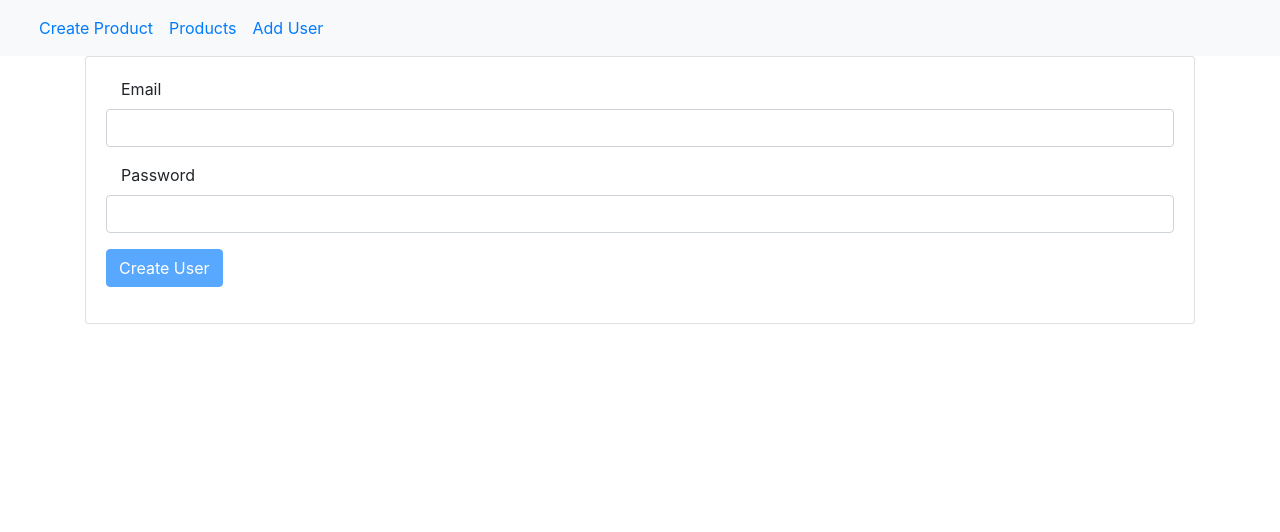
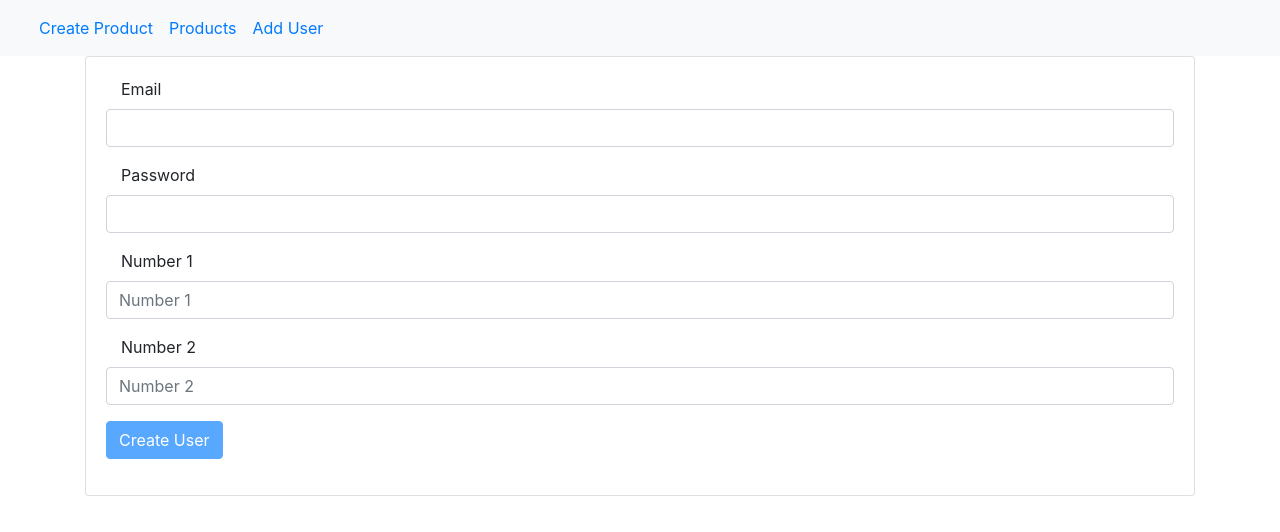
Before and after one commit to ngnawensv/angular11project, an Angular app: page /add-user in a window 1280 px wide. Shown: the top 532 px of the page. Built offline with nearby package versions, Linux system fonts and the light colour scheme.

Commit message:
multi field validator added

```diff
--- a/src/app/user-add/user-add.component.html
+++ b/src/app/user-add/user-add.component.html
@@ -18,6 +18,18 @@
                formControlName="password">
       </div>
 
+      <!--
+      This field are using to implement multi-field validator form
+      The form can be validate if the validator define on two field below is satisfy
+      -->
+      <div class="form-group">
+        <label class="col-md-4">Number 1</label>
+        <input type="text" class="form-control" placeholder="Number 1" formControlName="num1">
+      </div>
+      <div class="form-group">
+        <label class="col-md-4">Number 2</label>
+        <input type="text" class="form-control" placeholder="Number 2" formControlName="num2">
+      </div>
       <div class="form-group">
         <button type="submit"
                 class="btn btn-primary"
--- a/src/app/user-add/user-add.component.ts
+++ b/src/app/user-add/user-add.component.ts
@@ -24,9 +24,13 @@ export class UserAddComponent implements OnInit {
   createUserForm() {
     this.form = this.fb.group({
       email: ['', {Validators: [Validators.required, Validators.email], updateOn: 'blur'}],
-      password: ['', [Validators.required, Validators.minLength(8), createPasswordStringValidator()]
-      ]
-    });
+      password: ['', [Validators.required, Validators.minLength(8), createPasswordStringValidator()]],
+      num1: [null, Validators.required],
+      num2: [null, Validators.required],
+    },
+      {
+        validators: [createDateRangeValidator()]
+      });
   }
 
   onSubmit() {
@@ -35,7 +39,7 @@ export class UserAddComponent implements OnInit {
 
 }
 
-//Costum Validator Reative Forms
+//Custum Validator Reative Forms we manipulate the field form "control: AbstractControl"
 function createPasswordStringValidator(): ValidatorFn {
   return (control: AbstractControl): ValidationErrors | null => {
     const value = control.value;
@@ -49,3 +53,16 @@ function createPasswordStringValidator(): ValidatorFn {
     return !passwordValid ? {passwordStrength: true} : null;
   }
 }
+
+//Custom multi-field validator forms. In multi field we manipulate the entire form "form: FormGroup"
+function createDateRangeValidator(): ValidatorFn {
+  return (form: FormGroup): ValidationErrors | null => {
+    const num1:number = form.get("num1").value;
+    const num2:number = form.get("num2").value;
+    if (num1 && num2) {
+      const isMAxValid = (num2 - num1 > 0);
+      return isMAxValid ? null : {MaxNumber:true};
+    }
+    return null;
+  }
+}
```
